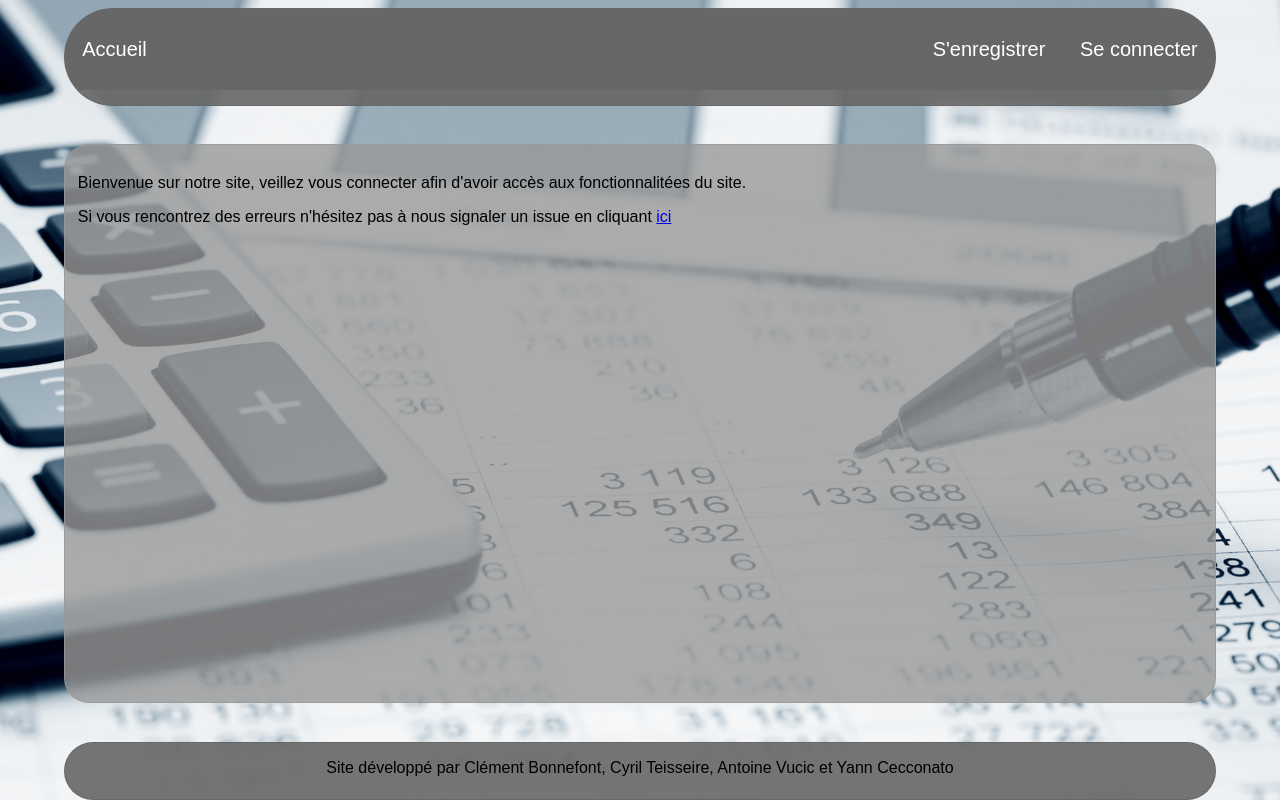
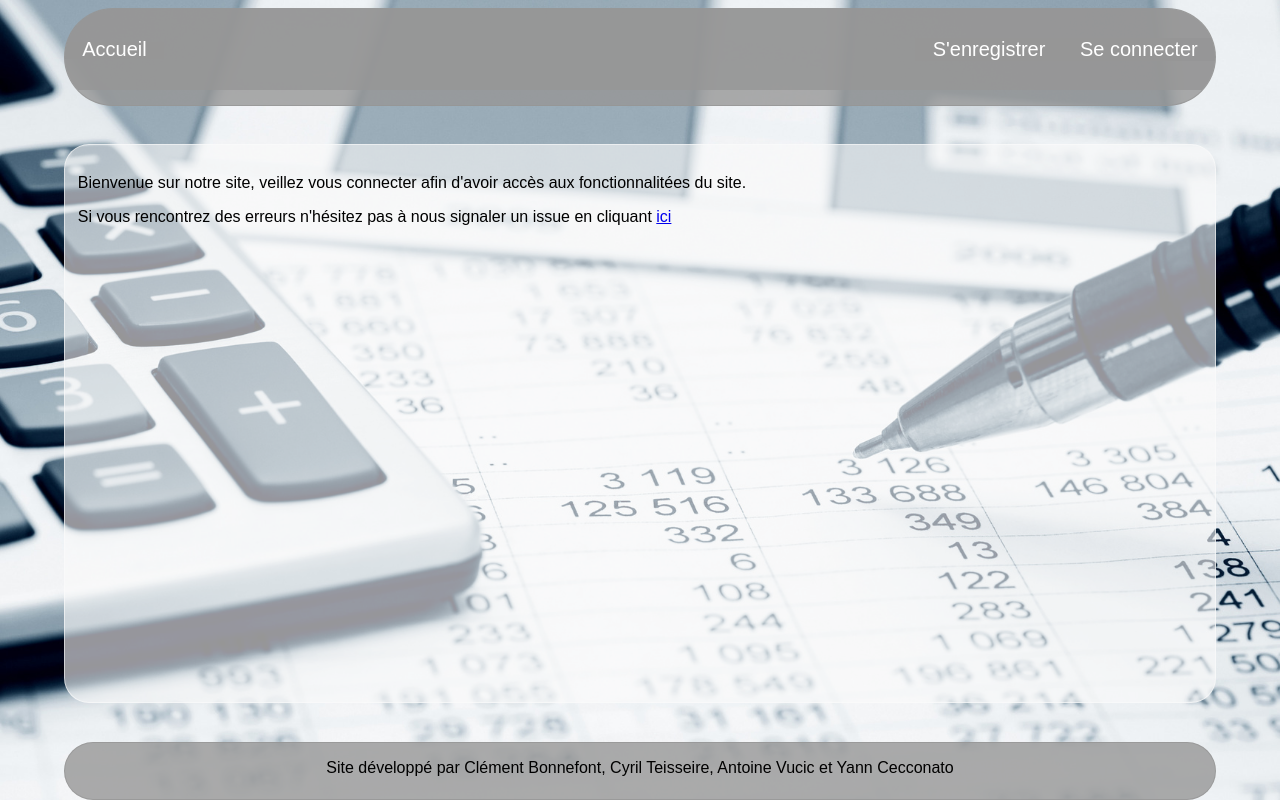
Before and after one commit to TeisseireC/PPE_FREDI, a PHP site: page / in a window 1280 px wide. Run offline with PHP 8.4, Linux system fonts and the light colour scheme.

Commit message:
Apparence v2, a vos votes

```diff
--- a/assets/css/styles.css
+++ b/assets/css/styles.css
@@ -18,7 +18,7 @@ body{
 ul.menu li {
     display: inline;
     padding: 0 1.5% 0 1.5%;
-    background-color: rgba(102,102,102,0.9);
+    background-color: rgba(150,150, 150,0.8);
 }
 
 .a_menu{
@@ -31,7 +31,7 @@ ul.menu{
     list-style-type: none;
     padding: 2.5% 0 2.5% 0;
     margin: 0;
-    background-color: rgba(102,102,102,0.9);
+    background-color: rgba(150,150,150,0.8);;
 }
 
 li.bouton_gauche li.bouton_droite{
@@ -64,8 +64,8 @@ header
     bottom: 89%;
     height: 12%;
     font-size: 1em;
-    background-color :rgba(102,102,102,0.9);
-    border: 1px solid rgba(102,102,102,0.9);
+    background-color :rgba(150,150,150,0.8);
+    border: 1px solid rgba(150,150,150,0.8);
     word-wrap : break-word;
     overflow: auto;
     border-radius: 250px;
@@ -80,8 +80,8 @@ section{
     right: 5%;
     top : 18%;
     padding: 1% 1% 0% 1%;
-    background-color : rgba(153, 153, 153, 0.8);
-    border: 1px solid rgba(153, 153, 153, 0.8);
+    background-color : rgba(250, 250, 250, 0.6);
+    border: 1px solid rgba(250, 250, 250, 0.6);
     word-wrap : break-word;
     overflow: auto;
     border-radius: 25px;
@@ -96,8 +96,8 @@ footer
     right: 5%;
     bottom : 0%;
     height: 7%;
-    background-color : rgba(102,102,102,0.9);
-    border: 1px solid rgba(102,102,102,0.9);
+    background-color : rgba(150,150,150,0.8);
+    border: 1px solid rgba(150,150,150,0.8);
     word-wrap : break-word;
     overflow: hidden;
     text-align: center;
```
